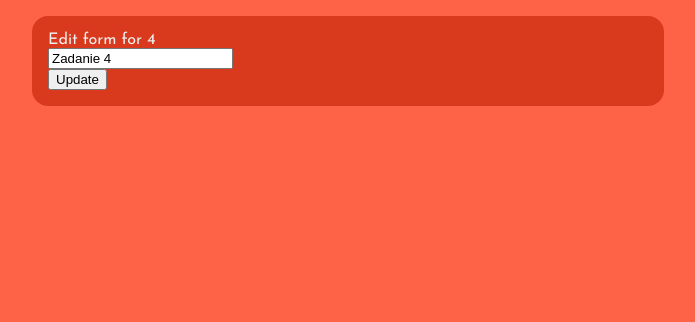
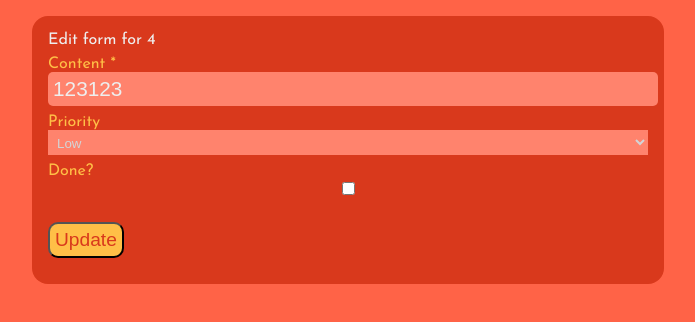
Before and after one commit to MarkFicht/react-training, a React (Create React App) app in the folder todo-feat/: page /todo_items/4 in a window 1280 px wide. Shown: the top 322 px of the page, without its empty margins (292-987 px from the left). Built offline with nearby package versions, Linux system fonts and the light colour scheme; data requests are answered from the project's data file.

Commit message:
todo-feat: add validation with Formik + HOC withRouter()

```diff
--- a/todo-feat/json-server/db.json
+++ b/todo-feat/json-server/db.json
@@ -2,7 +2,7 @@
   "todo_items": [
     {
       "done": false,
-      "content": "Zadanie 4",
+      "content": "123123",
       "key": "Zadanie 4",
       "id": 4
     },
--- a/todo-feat/src/components/ToDoEditForm/index.js
+++ b/todo-feat/src/components/ToDoEditForm/index.js
@@ -1,11 +1,15 @@
 import React, { Component } from 'react'
 import { get, update } from '../../helpers/toDoItemApi'
+import { SubmitButton, TextInput, Label, Select, ErrorMsg } from '../../helpers/theme'
 import { Formik } from 'formik'
+import { withRouter } from 'react-router-dom'
+import * as _ from 'ramda'
 
 class ToDoEditFrom extends Component {
     state = {
         toDoItem: null,
-        fetched: false
+        fetched: false,
+        disabled: false
     }
 
     itemId = () => this.props.match.params.itemId
@@ -24,9 +28,29 @@ class ToDoEditFrom extends Component {
                 {this.state.fetched
                     ? <Formik
                         initialValues={{...this.state.toDoItem}}
-                        onSubmit={values => {
+                        onSubmit={async (values) => {
                             // console.log(values)
-                            update(this.itemId(), {...values})
+                           await update(this.itemId(), {...values})
+                           this.props.history.push('/')
+                        }}
+                        validate={(values) => {
+                            let errors = {}
+
+                            if (!values.content) {
+                                errors.content = 'Required'
+                            } else if (values.content.length < 3) {
+                                errors.content = 'Too short. Minimum 3 characters.'
+                            } else if (values.content.includes('ass')) {
+                                errors.content = 'Mind your language...'
+                            }
+
+                            if (_.isEmpty(errors)) {
+                                this.setState({disabled: false})
+                            } else {
+                                this.setState({disabled: true})
+                            }
+
+                            return errors
                         }}
                         render={
                             ({
@@ -39,13 +63,33 @@ class ToDoEditFrom extends Component {
                             isSubmitting
                         }) => (
                             <form onSubmit={handleSubmit}>
-                                <input
-                                    name='content'
-                                    onChange={handleChange}
-                                    value={values.content}
+                                <Label>
+                                    Content *
+                                    <ErrorMsg>{errors.content}</ErrorMsg>
+                                    <TextInput
+                                        name='content'
+                                        onChange={handleChange}
+                                        value={values.content}
                                     />
+                                </Label>
+
+                                <Label>
+                                    Priority
+                                    <Select name='priority' onChange={handleChange}
+                                      value={values.priority}>
+                                        <option value='low'>Low</option>
+                                        <option value='high'>High</option>
+                                        <option value='urgent'>Urgent</option>
+                                    </Select>
+                                </Label>
+
+                                <Label>
+                                    Done?
+                                    <input type='checkbox' name='done'
+                                      value={values.done} onChange={handleChange} />
+                                </Label>
                                 <br/>
-                                <button type='submit'>Update</button>
+                                <SubmitButton type='submit' disabled={this.state.disabled}>Update</SubmitButton>
                             </form>
                         )}
                     />
@@ -56,4 +100,4 @@ class ToDoEditFrom extends Component {
     }
 }
 
-export default ToDoEditFrom
+export default withRouter(ToDoEditFrom)
--- /dev/null
+++ b/todo-feat/src/helpers/theme.js
@@ -0,0 +1,46 @@
+import styled from 'styled-components'
+
+export const ErrorMsg = styled.div`
+  color: tomato;
+  font-size: 1.4em;
+`
+
+export const SubmitButton = styled.button`
+  display: block;
+  border-radius: 10px;
+  padding: 5px;
+  color: #D9391C;
+  margin-bottom: 10px;
+  background: #FFBF47;
+  font-size: 1.2em;
+`
+
+export const TextInput = styled.input`
+  padding: 5px;
+  background: #FF836D;
+  color: #eee;
+  width: 100%;
+  margin-right: 8px;
+//   margin: 0 auto;
+  border: 0px;
+  border-radius: 5px;
+  font-size: 1.3em;
+  -webkit-appearance: none;
+`
+
+export const Label = styled.label`
+  display: flex;
+  flex-direction: column;
+  color: #FFBF47;
+  font-size: 1em;
+  margin: 0.5em 0;
+  position: relative;
+`
+
+export const Select = styled.select`
+  color: #d3d4d6;
+  padding: 5px;
+  background: #FF836D;
+  border: 0px;
+  height: 25px;
+`
```
